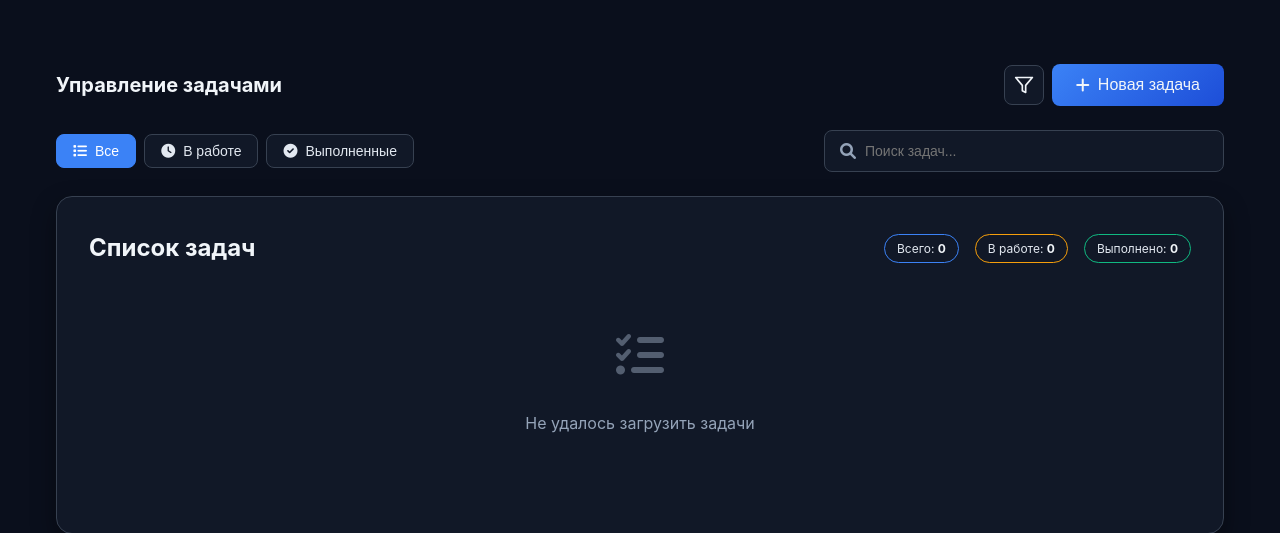
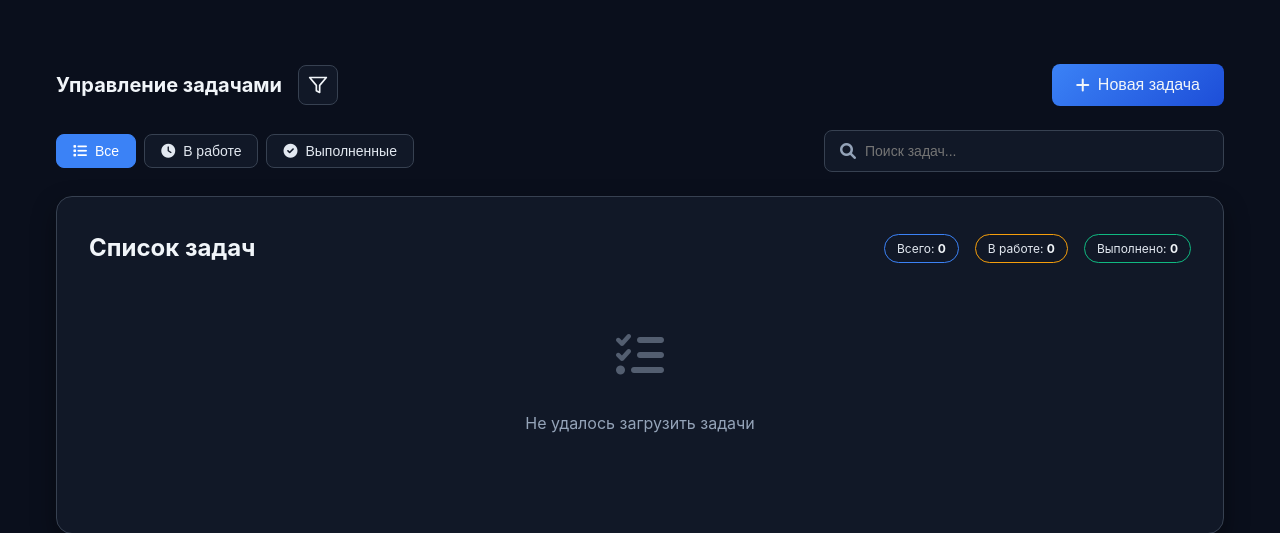
Before and after one commit to BOEGOLOVKA27/finansemanager, a Flask app: page /tasks in a window 1280 px wide. Shown: the part 65-598 px from the top of the page. Run offline with Flask 3, Linux system fonts and the light colour scheme; the visitor is signed in with stand-in values (Sample User, id 1); some libraries are stand-ins or nearby versions.

Commit message:
update branch

```diff
--- a/app/templates/tasks/tasks.html
+++ b/app/templates/tasks/tasks.html
@@ -5,20 +5,17 @@
 {% block content %}
 <section class="tasks-section">
     <div class="section-header">
+        <div class="header-left">
             <h2 class="section-title">Управление задачами</h2>
-        <div class="tasks-controls">
+
+            <!-- Кнопка фильтра -->
+            <div class="filter-container" style="position: relative; display: inline-block;">
                 <button class="btn btn-icon" id="filterBtn" title="Фильтры и сортировка">
                     <svg xmlns="http://www.w3.org/2000/svg" width="20" height="20" viewBox="0 0 24 24" fill="none" stroke="currentColor" stroke-width="2" stroke-linecap="round" stroke-linejoin="round"><polygon points="22 3 2 3 10 12.46 10 19 14 21 14 12.46 22 3"></polygon></svg>
                 </button>
-            <button class="btn btn-primary" id="openCreateTaskBtn">
-                <i class="fas fa-plus"></i>
-                Новая задача
-            </button>
-        </div>
-    </div>
 
                 <!-- Выпадающий список фильтров -->
-    <div class="filter-dropdown" id="filterDropdown" style="display: none;">
+                <div class="filter-dropdown" id="filterDropdown" style="display: none; position: absolute; top: 100%; left: 0; margin-top: 5px;">
                     <div class="filter-section">
                         <span class="filter-label">Сортировка</span>
                         <div class="filter-options">
@@ -37,6 +34,14 @@
                             <button class="filter-option" data-filter-status="completed">Выполнено</button>
                         </div>
                     </div>
+                </div>
+            </div>
+        </div>
+
+        <button class="btn btn-primary" id="openCreateTaskBtn">
+            <i class="fas fa-plus"></i>
+            Новая задача
+        </button>
     </div>
 
     <!-- Карточка создания задачи (скрыта по умолчанию) -->
@@ -143,7 +148,21 @@
 }
 
 .section-header {
-    position: relative;
+    display: flex;
+    justify-content: space-between;
+    align-items: center;
+    gap: 1rem;
+    margin-bottom: 1.5rem;
+}
+
+.header-left {
+    display: flex;
+    align-items: center;
+    gap: 1rem;
+}
+
+.section-title {
+    margin: 0;
 }
 
 .tasks-controls {
@@ -177,7 +196,7 @@
 .filter-dropdown {
     position: absolute;
     top: 100%;
-    right: 0;
+    left: 0;
     background: var(--card-bg);
     border: 1px solid var(--border);
     border-radius: 0.5rem;
```
Also changed, not shown: 1 other file. Lines whose indentation alone changed are shown as unchanged.
